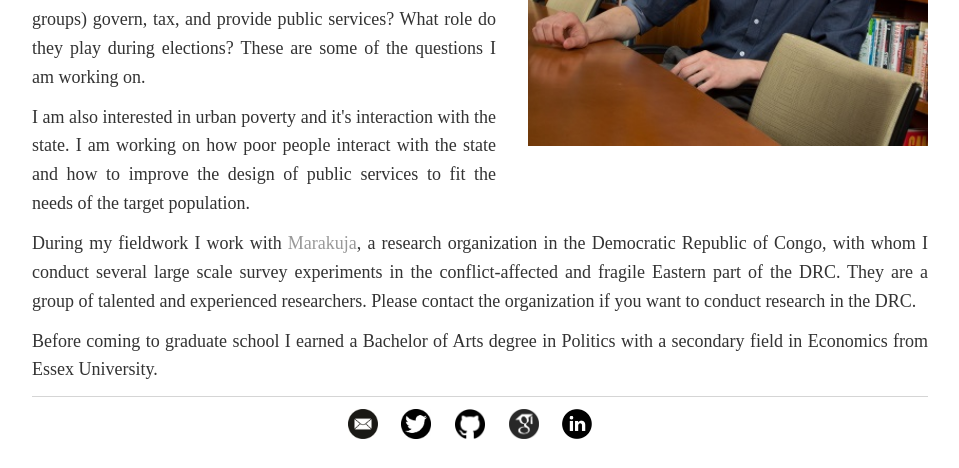
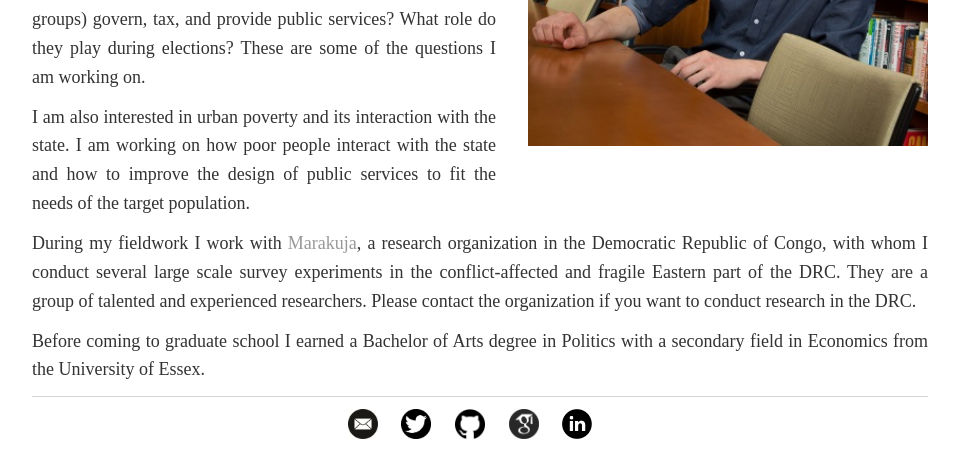
Before and after one commit to soeren-henn/soeren-henn.github.io, a Jekyll site: the page built from bio/index.html, in a window 1280 px wide. Shown: the part 434-902 px from the top of the page, without its empty margins (160-1119 px from the left). Built offline with Jekyll 4.4.1, drawn with Linux system fonts in a browser that asks for light colours.

Commit message:
Update index.html

```diff
--- a/bio/index.html
+++ b/bio/index.html
@@ -14,9 +14,9 @@ title: About Soeren J. Henn
 
 	<div class="biotext">
 		<p>I am a Ph.D. student in the Political Economy &#38 Government program at Harvard University. My main research interests lie in comparative political economy, economic development and public finance. Specifically, I focus on African politics, state formation, and local institutions. How is local politicis and development affected by state failure? What strategies can governments use to promote development in areas with little state presence? How do local actors (such as chiefs or armed groups) govern, tax, and provide public services? What role do they play during elections? These are some of the questions I am working on.</p>
-		<p>I am also interested in urban poverty and it's interaction with the state. I am working on how poor people interact with the state and how to improve the design  of public services to fit the needs of the target population.</p>
+		<p>I am also interested in urban poverty and its interaction with the state. I am working on how poor people interact with the state and how to improve the design  of public services to fit the needs of the target population.</p>
 		<p>During my fieldwork I work with <a href="https://marakujakivuresearch.com/" target="_blank">Marakuja</a>, a research organization in the Democratic Republic of Congo, with whom I conduct several large scale survey experiments in the conflict-affected and fragile Eastern part of the DRC. They are a group of talented and experienced researchers. Please contact the organization if you want to conduct research in the DRC.</p>
-		<p>Before coming to graduate school I earned a Bachelor of Arts degree in Politics with a secondary field in Economics from Essex University.</p>
+		<p>Before coming to graduate school I earned a Bachelor of Arts degree in Politics with a secondary field in Economics from the University of Essex.</p>
 	</div>
 
 </div>
```
